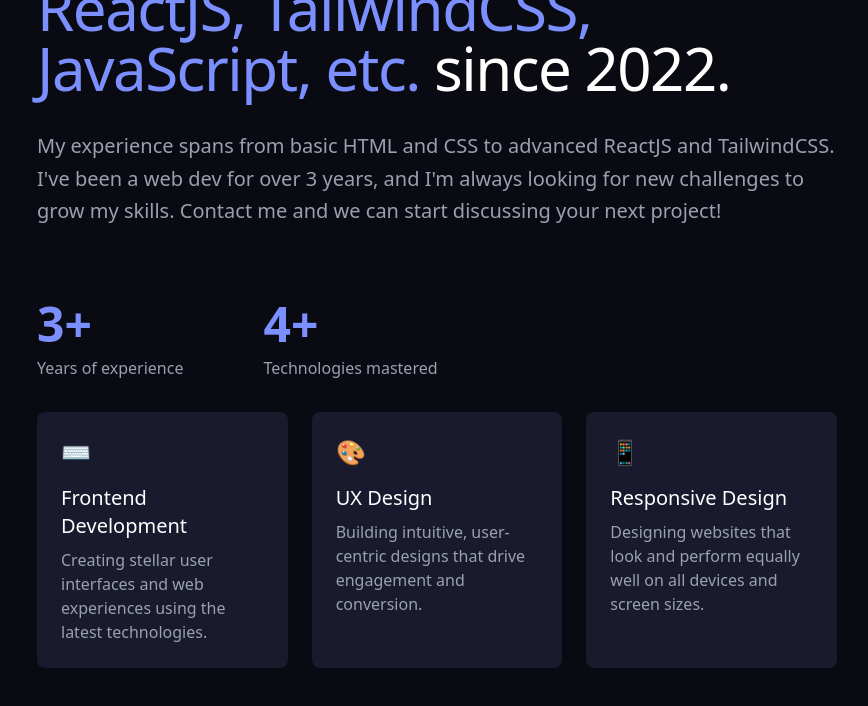
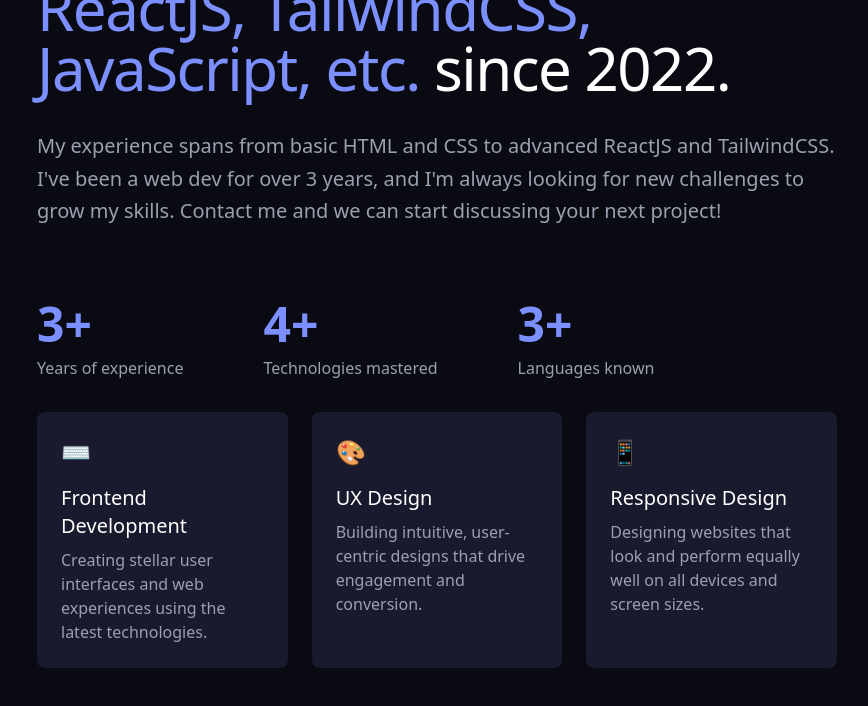
Before and after one commit to justifyman/justify, a React (Vite) app: page / in a window 1280 px wide. Shown: the part 1392-2098 px from the top of the page, without its empty margins (203-1071 px from the left). Built offline with nearby package versions, Linux system fonts and the light colour scheme.

Commit message:
Update About.tsx

```diff
--- a/src/components/About.tsx
+++ b/src/components/About.tsx
@@ -30,6 +30,12 @@
               4+
             </h3>
             <p className="text-gray-400 text-sm md:text-base">Technologies mastered</p>
+          </div>
+           <div className="space-y-1 md:space-y-2">
+            <h3 className="text-[#7c8fff] text-3xl md:text-5xl font-bold">
+              3+
+            </h3>
+            <p className="text-gray-400 text-sm md:text-base">Languages known</p>
           </div>
         </div>
 
```
